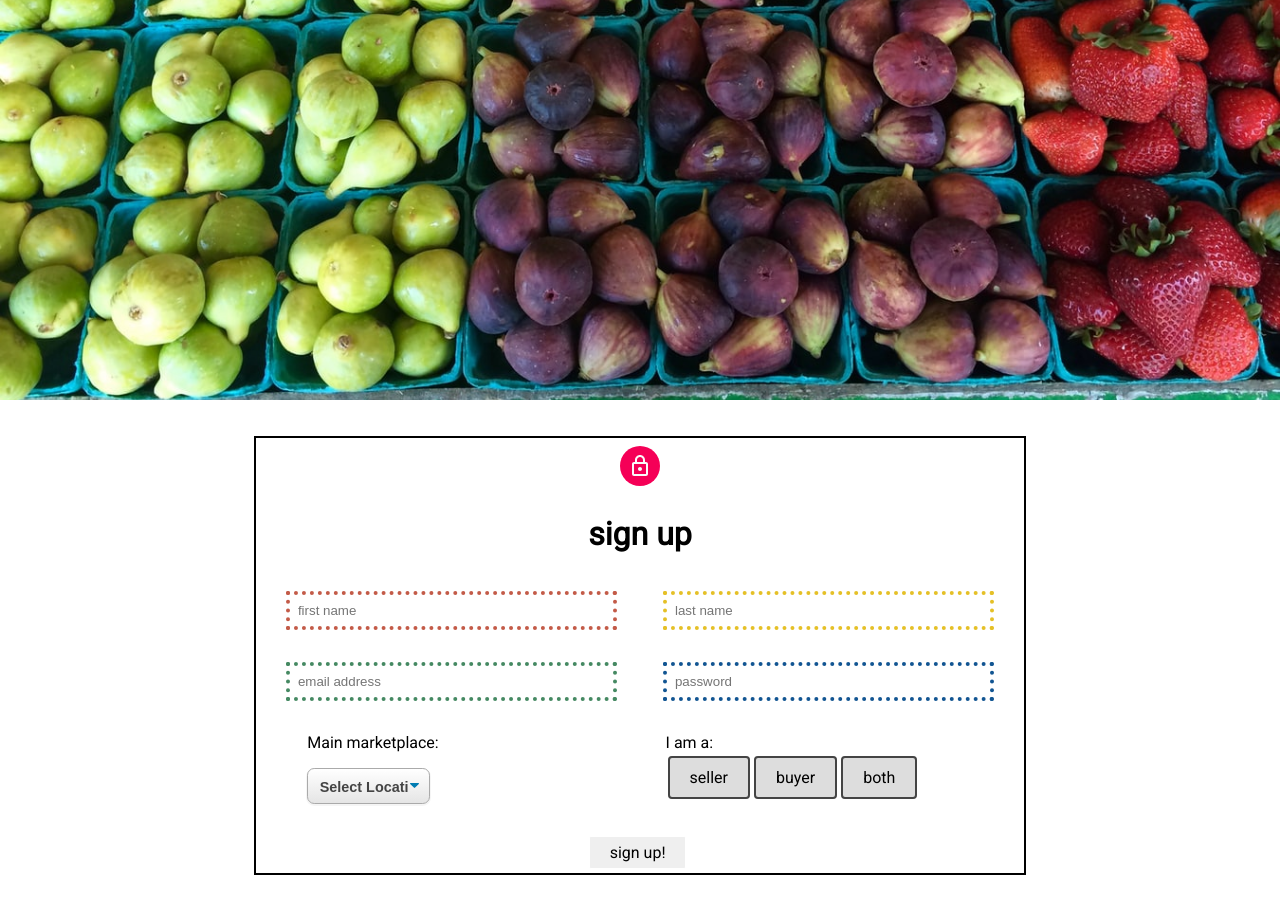
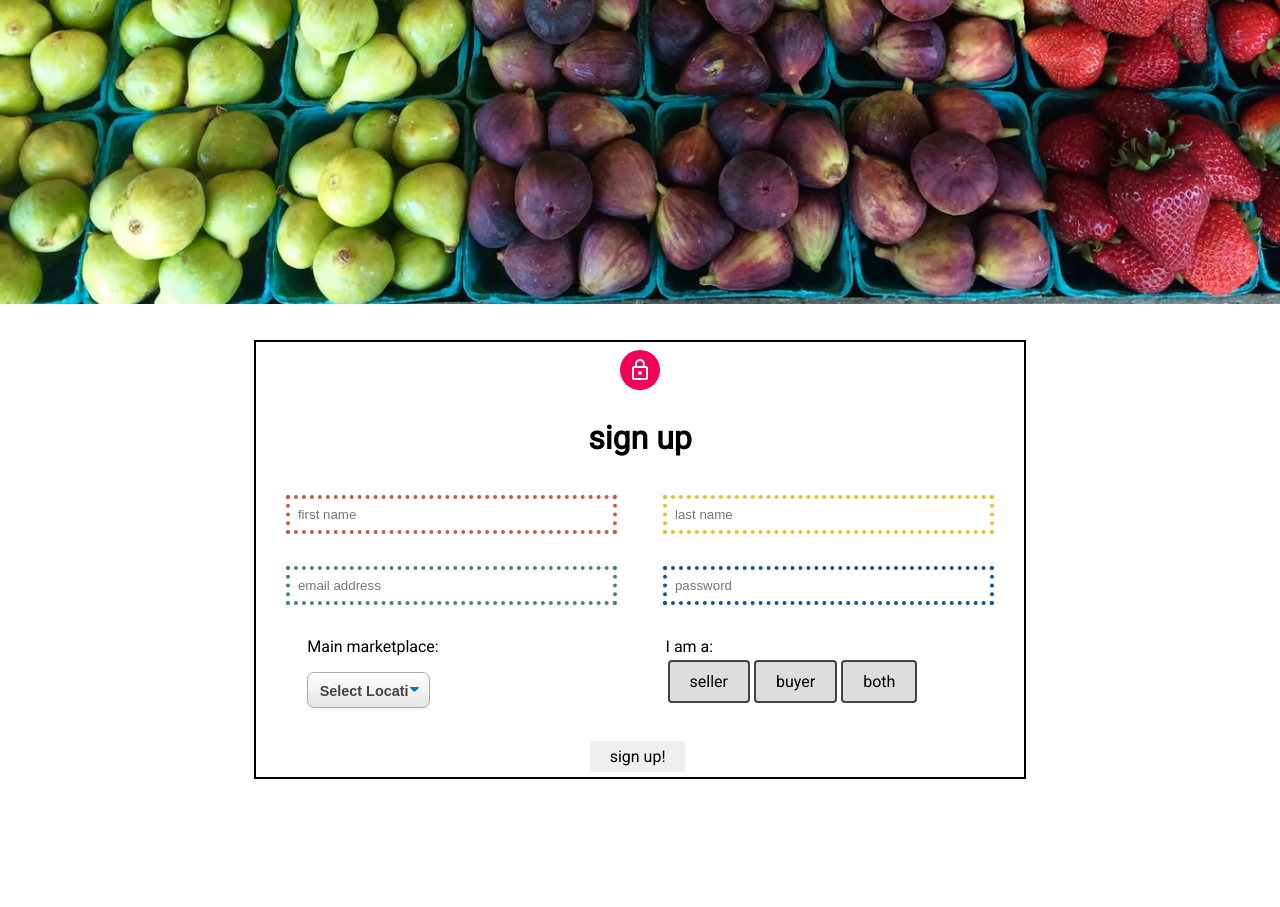
Before and after one commit to tt72-AfricanMarket/frontend, a React (Create React App) app: page /signup in a window 1280 px wide. After the commit the page ends 811 px from the top, so only its background shows below. Built offline with nearby package versions, Linux system fonts and the light colour scheme.

Commit message:
changed header height

```diff
--- a/src/pages/signup/SignupPage.js
+++ b/src/pages/signup/SignupPage.js
@@ -35,7 +35,7 @@ font-family:'Roboto',sans-serif;
 const HeaderImg = styled.img`
     object-fit: cover;
     width: 100%;
-    height: 50vh;
+    height: 38vh;
     object-position: 50% 90%;
 `
 
```
